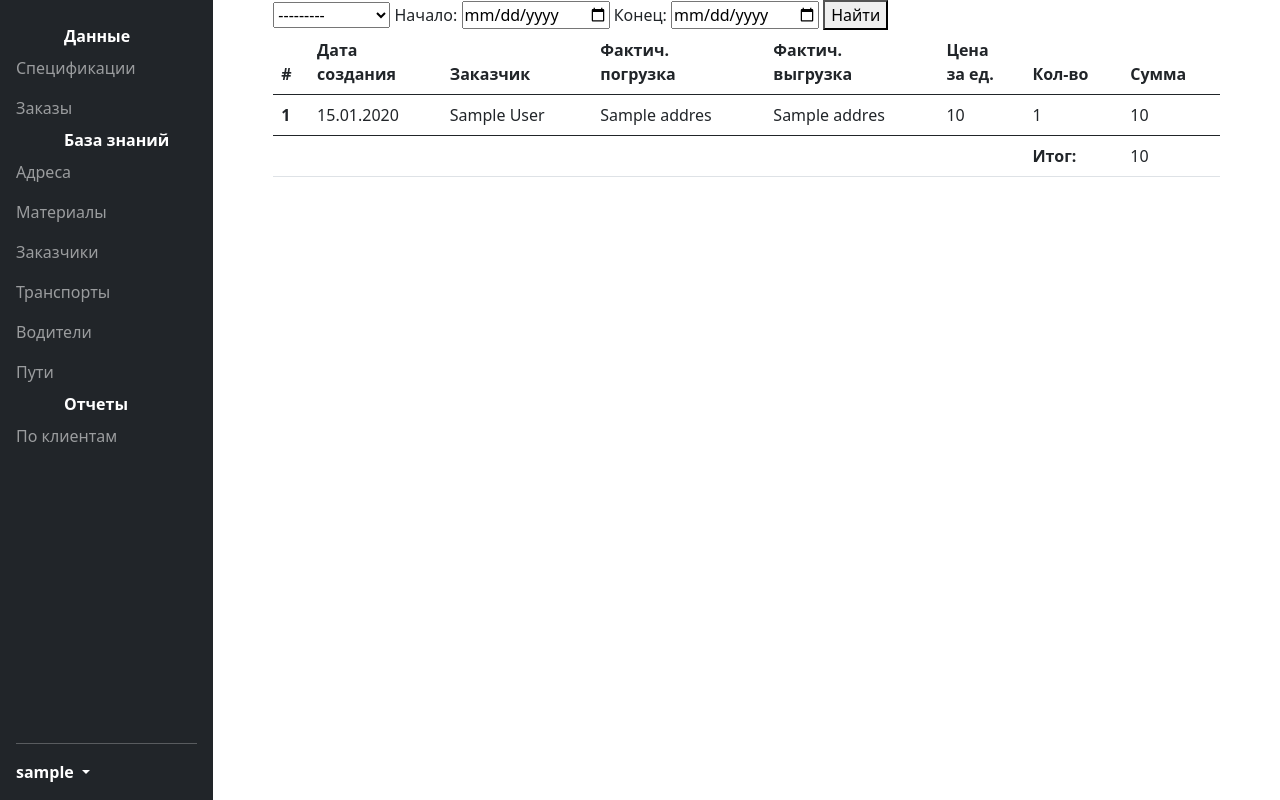
After one commit to AppCrashExpress/webdocs, a Django app: page /docs/orders/report/ in a window 1280 px wide. The commit adds this page. Run offline with Django 3.2, Linux system fonts and the light colour scheme; a user stored in the database is signed in; tables that the repository leaves empty hold one stand-in row (values such as "Sample post").

Commit message:
Add report on customers

```diff
--- /dev/null
+++ b/doc_manager/templates/doc_manager/order_report.html
@@ -0,0 +1,58 @@
+{% extends "doc_manager/table_generic.html" %}
+
+
+{% block table_input %}
+<form method="GET">
+    <select name="customer">
+        <option value="">---------</option>
+        {% for customer in customer_list %}
+        <option value="{{customer.pk}}"
+                {% if customer.pk == customer_value|add:"0" %}selected{% endif %}>
+            {{customer}}
+        </option>
+        {% endfor %}
+    </select>
+    <label for="id_start_date">Начало: </label>
+    <input type="date" id="id_start_date" name="start_date" value="{{start_date_value}}">
+    <label for="id_end_date">Конец: </label>
+    <input type="date" id="id_end_date" name="end_date" value="{{end_date_value}}">
+    <button type="submit">Найти</button>
+</form>
+{% endblock %}
+
+{% block table_header %}
+    <th scope="col">#</th>
+    <th scope="col">Дата<br>создания</th>
+    <th scope="col">Заказчик</th>
+    <th scope="col">Фактич.<br>погрузка</th>
+    <th scope="col">Фактич.<br>выгрузка</th>
+    <th scope="col">Цена<br>за ед.</th>
+    <th scope="col">Кол-во</th>
+    <th scope="col">Сумма</th>
+{% endblock %}
+
+{% block table_row %}
+    <th scope="row">{{object.id}}</th>
+    <td>{{object.date|date:"d.m.Y"}}</td>
+    <td>{{object.customer}}</td>
+    <td>{{object.path.path_from|default:""}}</td>
+    <td>{{object.path.path_to|default:""}}</td>
+    <td>{{object.specification.price}}</td>
+    <td>{{object.count}}</td>
+    <td>{{object.price}}</td>
+{% endblock %}
+
+{% block table_footer %}
+    <td></td>
+    <td></td>
+    <td></td>
+    <td></td>
+    <td></td>
+    <td></td>
+    <th scope="row">Итог:</th>
+    <td>{{ total }}</td>
+{% endblock %}
+
+{% block no_objects_found %}
+    <p>Заказов не найдено</p>
+{% endblock %}
--- a/doc_manager/templates/doc_manager/table_generic.html
+++ b/doc_manager/templates/doc_manager/table_generic.html
@@ -12,20 +12,28 @@
                 <thead>
                     <tr>
                         {% block table_header %}{% endblock %}
+                        {% if edit_path_name %}
+                        <th scope="col"></th>
+                        {% endif %}
                     </tr>
                 </thead>
                 <tbody>
                 {% for object in object_list %}
                     <tr>
                         {% block table_row %}{% endblock %}
+                        {% if edit_path_name %}
                         <td>
                             <a href="{% url edit_path_name object.pk %}">
                                 Редактировать
                             </a>
                         </td>
+                        {% endif %}
                     </tr>
                 {% endfor %}
                 </tbody>
+                <tfoot>
+                    {% block table_footer %}{% endblock %}
+                </tfoot>
             </table>
         </div>
     </div>
--- a/doc_manager/urls.py
+++ b/doc_manager/urls.py
@@ -21,6 +21,7 @@ urlpatterns = [
     path('orders/new/', views.create_order, name='new_order'),
     path('orders/<int:pk>/', views.edit_order, name='edit_order'),
     path('orders/<int:pk>/delete/', views.delete_order, name='delete_order'),
+    path('orders/report/', views.OrderReportList.as_view(), name='order_report'),
 
     path('orders/deleted/', views.DeletedOrderList.as_view(), name='deleted_order'),
     path('orders/deleted/<int:pk>/', views.restore_order, name='restore_order'),
--- a/doc_manager/views.py
+++ b/doc_manager/views.py
@@ -1,8 +1,12 @@
 from django.contrib.auth.decorators import permission_required
 from django.contrib.auth.mixins     import PermissionRequiredMixin
+
 from django.shortcuts import render, redirect, get_object_or_404
 from django.views     import generic
 from django.urls      import reverse
+
+from django.db.models import Sum, F
+
 from safedelete.models import HARD_DELETE
 
 from . import models as the_models
@@ -199,6 +203,40 @@ def delete_order(request, pk):
     order = the_models.Order.objects.get(pk=pk)
     order.delete()
     return redirect('doc_manager:order')
+
+class OrderReportList(generic.ListView):
+    model = the_models.Order
+    paginate_by = 20
+    template_name="doc_manager/order_report.html"
+
+    def get_queryset(self):
+        customer_id      = self.request.GET.get('customer')
+        start_date_value = self.request.GET.get('start_date')
+        end_date_value   = self.request.GET.get('end_date')
+
+        queryset = self.model.objects.all()
+        if customer_id:
+            queryset = queryset.filter(customer=customer_id)
+        if start_date_value:
+            queryset = queryset.filter(date__gte=start_date_value)
+        if end_date_value:
+            queryset = queryset.filter(date__lte=start_date_value)
+
+        return queryset
+
+    def get_context_data(self, **kwargs):
+        context = super().get_context_data(**kwargs)
+
+        context['customer_list']    = the_models.Customer.objects.all()
+        context['customer_value']   = self.request.GET.get('customer', '')
+        context['start_date_value'] = self.request.GET.get('start_date', '')
+        context['end_date_value']   = self.request.GET.get('end_date', '')
+
+        context['total'] = self.get_queryset().aggregate(
+            total=Sum(F('specification__price') * F('count'))
+        )['total']
+
+        return context
 
 class DeletedOrderList(PermissionRequiredMixin, generic.ListView):
     model = the_models.Order
--- a/templates/base_generic.html
+++ b/templates/base_generic.html
@@ -17,11 +17,17 @@
             {% block sidebar %}
                 <nav class="navbar navbar-dark mb-auto">
                     <ul class="navbar-nav flex-column">
+                        <li class="nav-item ms-5">
+                            <strong>Данные</strong>
+                        </li>
                         <li class="nav-item">
                             <a class="nav-link" href="{% url 'doc_manager:specification' %}">Спецификации</a>
                         </li>
                         <li class="nav-item">
                             <a class="nav-link" href="{% url 'doc_manager:order' %}">Заказы</a>
+                        </li>
+                        <li class="nav-item ms-5">
+                            <strong>База знаний</strong>
                         </li>
                         <li class="nav-item">
                             <a class="nav-link" href="{% url 'doc_manager:address' %}">Адреса</a>
@@ -40,6 +46,12 @@
                         </li>
                         <li class="nav-item">
                             <a class="nav-link" href="{% url 'doc_manager:pathcost' %}">Пути</a>
+                        </li>
+                        <li class="nav-item ms-5">
+                            <strong>Отчеты</strong>
+                        </li>
+                        <li class="nav-item">
+                            <a class="nav-link" href="{% url 'doc_manager:order_report' %}">По клиентам</a>
                         </li>
                     </ul>
                 </nav>
```
